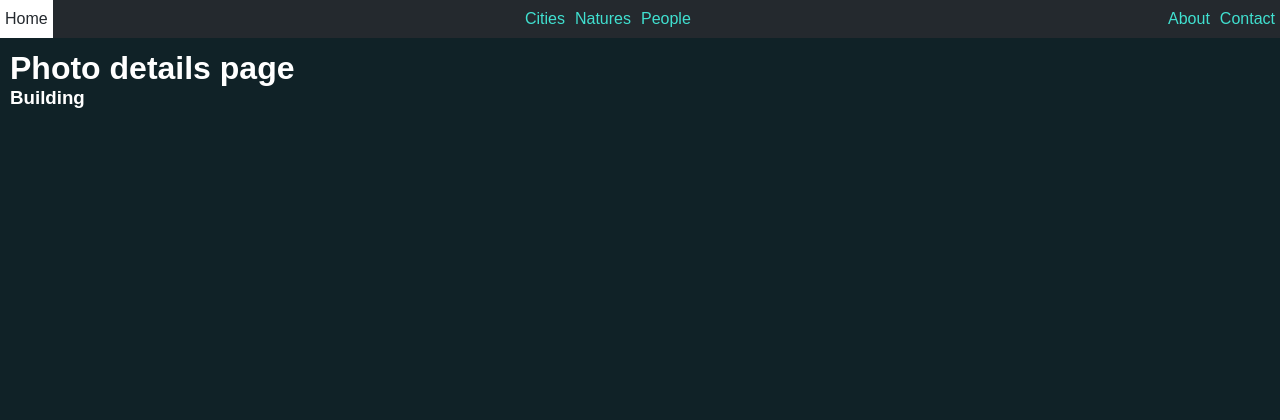
After one commit to robertvari/Django-Core-1, a Django app: template templates/photo_details.html in a window 1280 px wide. The commit adds this page. Shown: the top 420 px of the page. Run offline with Django 3.2, Linux system fonts and the light colour scheme; the template is opened without the code that fills it: values that come from a table or form of the project are taken from there, others are empty; data comes from the database, SQL or seed files in the repository.

Commit message:
Photo details view with url patern

```diff
--- a/Pages/urls.py
+++ b/Pages/urls.py
@@ -1,11 +1,12 @@
 from django.urls import path
 
-from .views import home, contact, about, category_view
+from .views import home, contact, about, category_view, photo_details
 
 urlpatterns = [
     path('', home, name="home"),
     path('contact/', contact, name="contact"),
     path('about/', about, name="about"),
 
+    path('<int:photo_id>/', photo_details, name="photo_details"),
     path('<str:category>/', category_view, name="category_view"),
 ]
--- a/Pages/views.py
+++ b/Pages/views.py
@@ -37,6 +37,9 @@ def category_view(request, category):
     return render(request, 'categories.html', context)
 
 
+def photo_details(request, photo_id):
+    return render(request, 'photo_details.html')
+
 def contact(request):
     return render(request, 'contact.html')
 
--- a/static/css/images.css
+++ b/static/css/images.css
@@ -5,6 +5,7 @@
 }
 
 .thumbnail_container{
+    background-color: green;
     border-radius: 5px;
     overflow: hidden;
 }
--- a/static/css/navbar.css
+++ b/static/css/navbar.css
@@ -8,6 +8,7 @@
 .navbar a:hover{
     background-color: white;
     transition: 0.5s;
+    color: #24292e;
 }
 
 .navbar{
@@ -22,3 +23,8 @@
 .nav_item{
     display: flex;
 }
+
+.active {
+    background-color: green;
+    color: white;
+}
--- a/templates/_navbar.html
+++ b/templates/_navbar.html
@@ -5,7 +5,7 @@
 
     <div class="nav_item">
         {% for item in categories %}
-            <a href="/{{ item }}">{{ item }}</a>
+            <a href="/{{ item }}" class="">{{ item }}</a>
         {% endfor %}
     </div>
 
--- a/templates/categories.html
+++ b/templates/categories.html
@@ -3,12 +3,11 @@
 {% block title %}Home{% endblock title %}
 
 {% block content %}
-    <h3>{{category}}</h3>
 
     <div class="image_grid">
 
         {% for photo in photos %}
-            <a href="" class="thumbnail_container">
+            <a href='{% url "photo_details" photo_id=photo.pk %}' class="thumbnail_container">
 
                 <div class="title_conainer">
                     <div class="title">{{photo.name}}</div>
--- a/templates/home.html
+++ b/templates/home.html
@@ -6,7 +6,7 @@
     <div class="image_grid">
 
         {% for photo in photos %}
-            <a href="" class="thumbnail_container">
+            <a href='{% url "photo_details" photo_id=photo.pk %}' class="thumbnail_container">
 
                 <div class="title_conainer">
                     <div class="title">{{photo.name}}</div>
--- /dev/null
+++ b/templates/photo_details.html
@@ -0,0 +1,8 @@
+{% extends '_base.html' %}
+
+{% block title %}Photo: {{photo.name}}{% endblock title %}
+
+{% block content %}
+    <h1>Photo details page</h1>
+    <h3>{{photo.name}}</h3>
+{% endblock content %}
```
